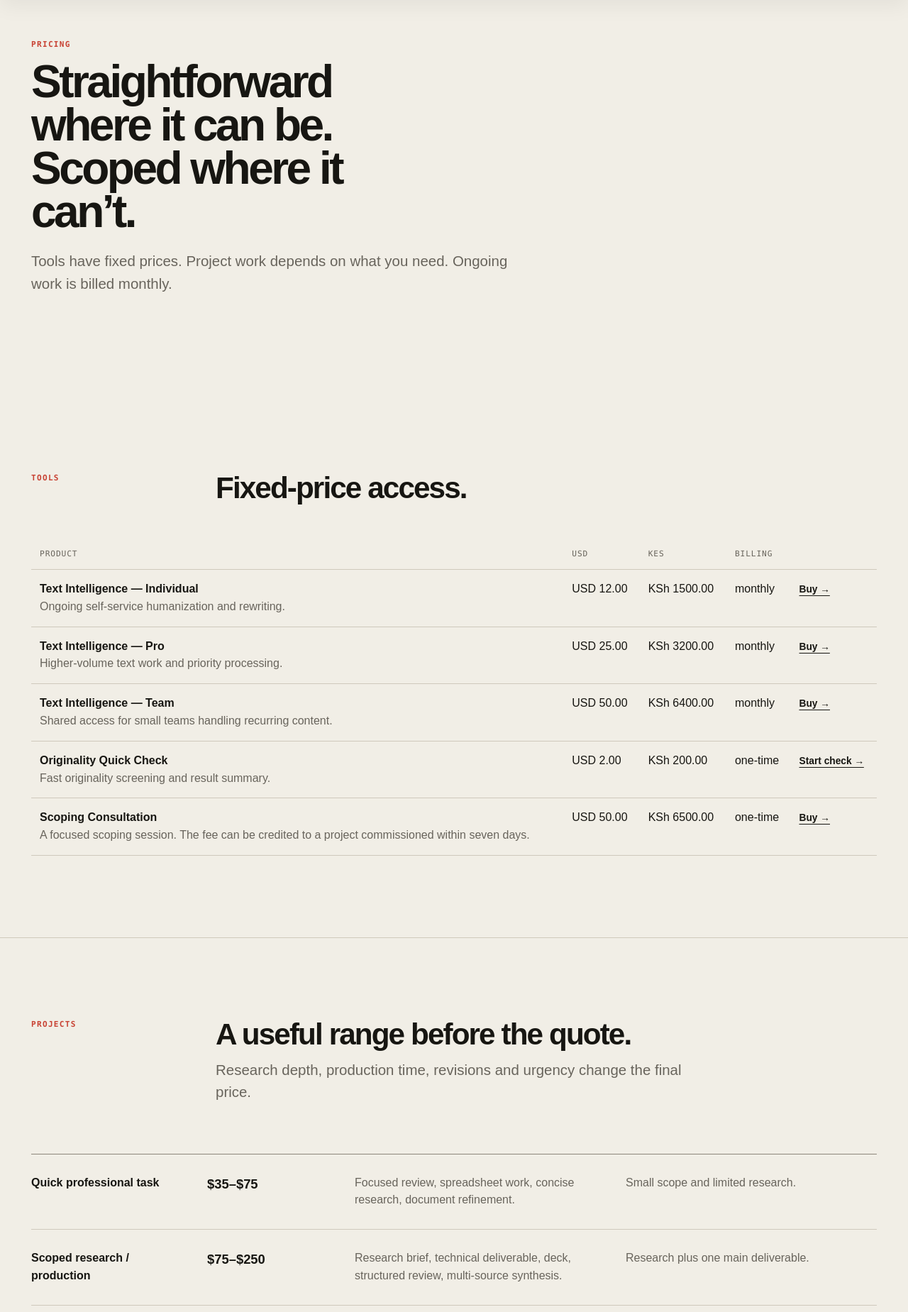
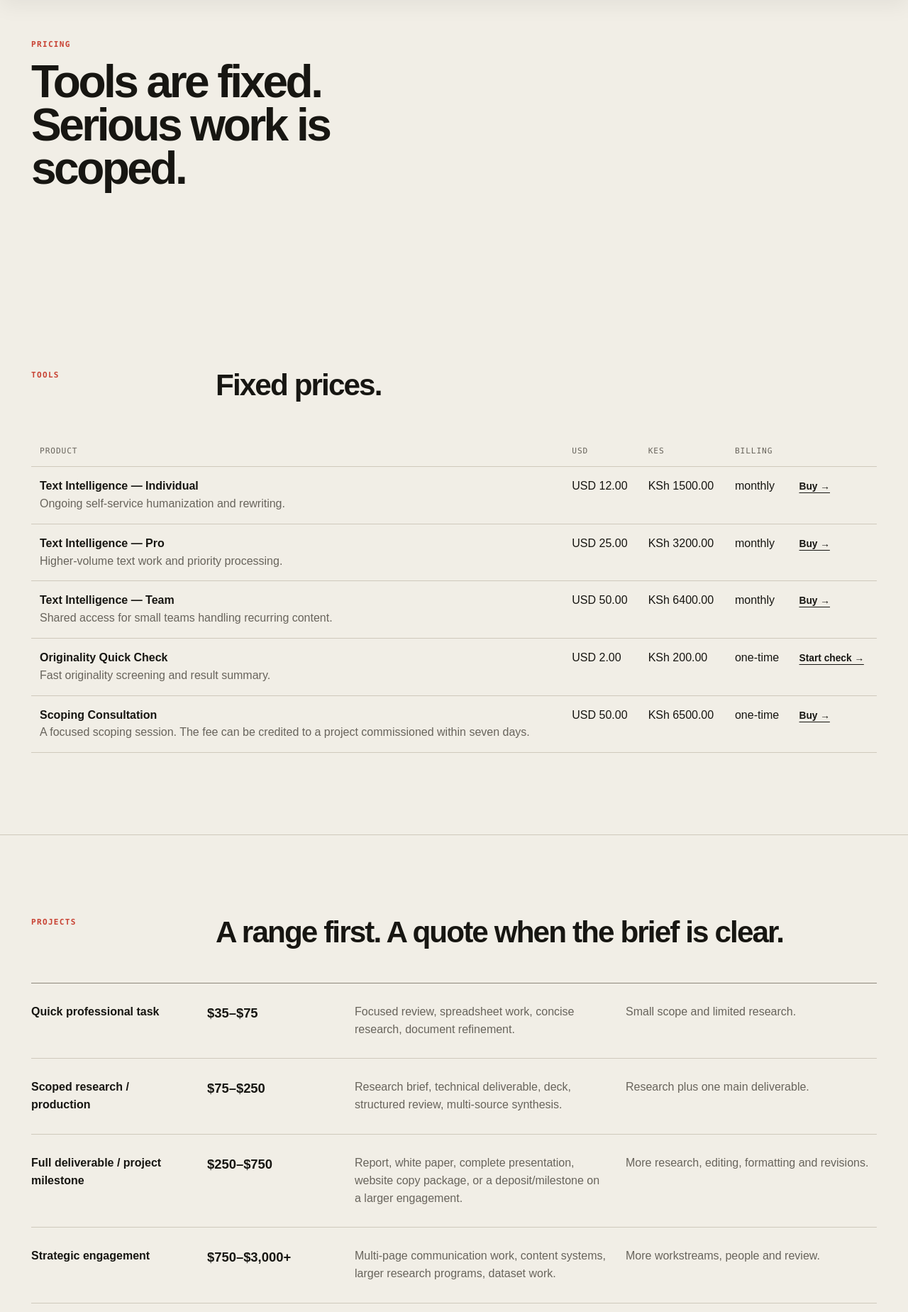
Before and after one commit to RunZER0/infinihumanizer, a Django app: page /pricing/ in a window 1280 px wide. Shown: the part 71-1920 px from the top of the page at 71% size. Run offline with Django 5.2, Linux system fonts and the light colour scheme.

Commit message:
Copy: keep pricing lean

```diff
--- a/platformhub/templates/platformhub/pricing.html
+++ b/platformhub/templates/platformhub/pricing.html
@@ -3,13 +3,12 @@
 {% block content %}
 <div class="page-shell">
   <div class="eyebrow">Pricing</div>
-  <h1 class="h1">Straightforward where it can be. Scoped where it can’t.</h1>
-  <p class="lede">Tools have fixed prices. Project work depends on what you need. Ongoing work is billed monthly.</p>
+  <h1 class="h1">Tools are fixed. Serious work is scoped.</h1>
 </div>
 
 <section class="section">
   <div class="shell">
-    <div class="section-head"><div class="eyebrow">Tools</div><div><h2 class="h2">Fixed-price access.</h2></div></div>
+    <div class="section-head"><div class="eyebrow">Tools</div><div><h2 class="h2">Fixed prices.</h2></div></div>
     <table class="proof-table">
       <thead><tr><th>Product</th><th>USD</th><th>KES</th><th>Billing</th><th></th></tr></thead>
       <tbody>
@@ -27,7 +26,7 @@
 
 <section class="section">
   <div class="shell">
-    <div class="section-head"><div class="eyebrow">Projects</div><div><h2 class="h2">A useful range before the quote.</h2><p class="lede">Research depth, production time, revisions and urgency change the final price.</p></div></div>
+    <div class="section-head"><div class="eyebrow">Projects</div><div><h2 class="h2">A range first. A quote when the brief is clear.</h2></div></div>
     <div class="price-bands">
       {% for band in price_bands %}
       <div class="price-band"><strong>{{ band.label }}</strong><span class="range">{{ band.range }}</span><p>{{ band.examples }}</p><p>{{ band.logic }}</p></div>
@@ -38,7 +37,7 @@
 
 <section class="section" id="retainers">
   <div class="shell">
-    <div class="section-head"><div class="eyebrow">Monthly work</div><div><h2 class="h2">For teams that need us regularly.</h2></div></div>
+    <div class="section-head"><div class="eyebrow">Monthly</div><div><h2 class="h2">For teams that need us regularly.</h2></div></div>
     <div class="retainer-ledger">
       {% for retainer in retainers %}
       <article class="retainer-row {% if retainer.usd == 10000 %}retainer-row-featured{% endif %}">
@@ -52,19 +51,7 @@
   </div>
 </section>
 
-<section class="section">
-  <div class="shell">
-    <div class="section-head"><div class="eyebrow">Project payments</div><div><h2 class="h2">Larger work is split into sensible stages.</h2></div></div>
-    <div class="process">
-      <div class="process-step"><strong>Under USD 500</strong><p>Usually paid in full once the scope is accepted.</p></div>
-      <div class="process-step"><strong>USD 500–4,999</strong><p>50% to start, with the balance tied to delivery.</p></div>
-      <div class="process-step"><strong>USD 5,000+</strong><p>30% to start, then agreed milestones.</p></div>
-      <div class="process-step"><strong>Monthly work</strong><p>Billed at the start of the month.</p></div>
-    </div>
-  </div>
-</section>
-
-<section class="shell" style="padding:var(--space-section) 24px">
-  <div class="callout"><div><div class="eyebrow" style="color:#e46b5d">Need a quote?</div><h2 class="h2" style="margin-top:14px">Send us the brief.</h2></div><a class="btn btn-primary" href="{% url 'platformhub:start' %}">Start a project</a></div>
+<section class="shell closing-shell">
+  <div class="callout"><div><div class="eyebrow" style="color:#e46b5d">Need a quote?</div><h2 class="h2" style="margin-top:14px">Send the brief.</h2></div><a class="btn btn-primary" href="{% url 'platformhub:start' %}">Start a project</a></div>
 </section>
 {% endblock %}
```
